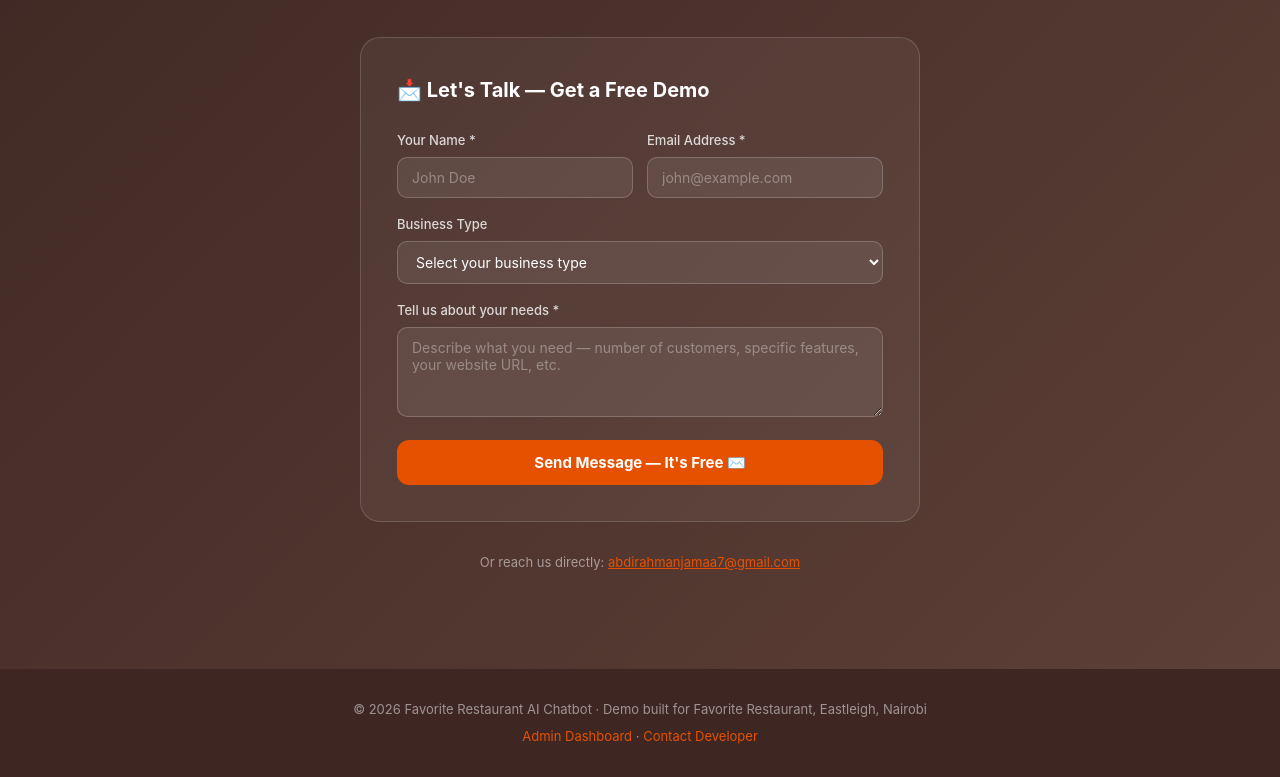
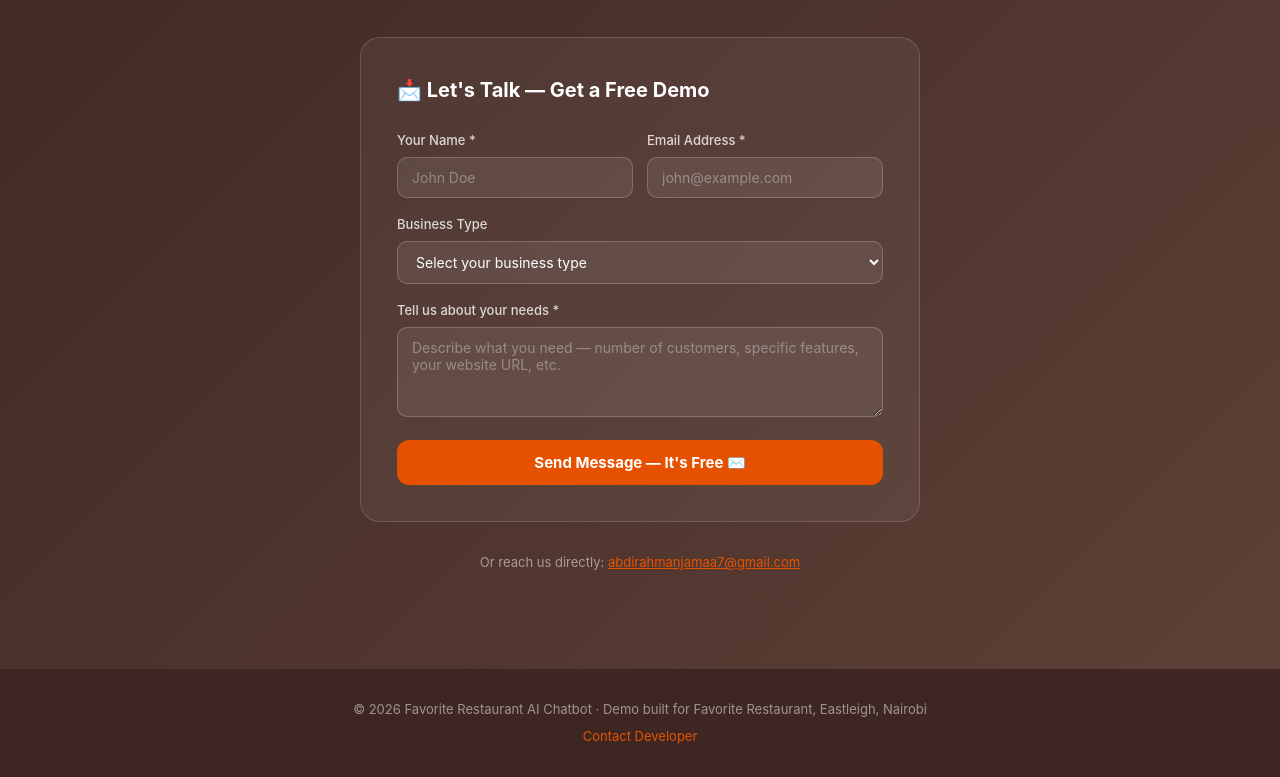
Before and after one commit to khalil202067/Favorite-Restuarant, a website: page public/index.html in a window 1280 px wide. Shown: the part 3464-4241 px from the top of the page. Drawn offline with Linux system fonts and the light colour scheme.

Commit message:
Update index.html

```diff
--- a/public/index.html
+++ b/public/index.html
@@ -455,7 +455,6 @@
 <footer>
   <p>© 2026 Favorite Restaurant AI Chatbot · Demo built for Favorite Restaurant, Eastleigh, Nairobi</p>
   <p style="margin-top:6px;">
-    <a href="/admin">Admin Dashboard</a> ·
     <a href="mailto:abdirahmanjamaa7@gmail.com">Contact Developer</a>
   </p>
 </footer>
```
